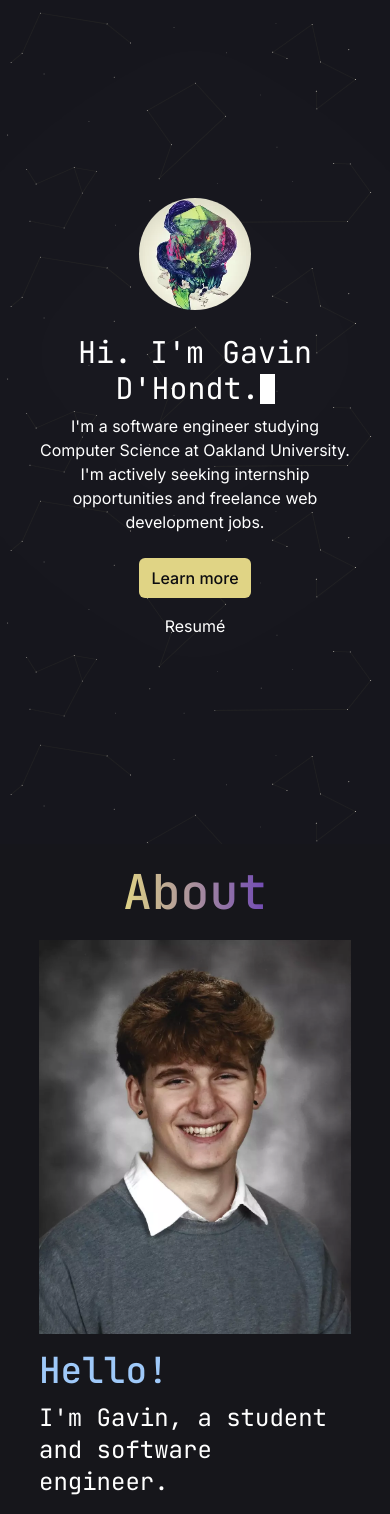
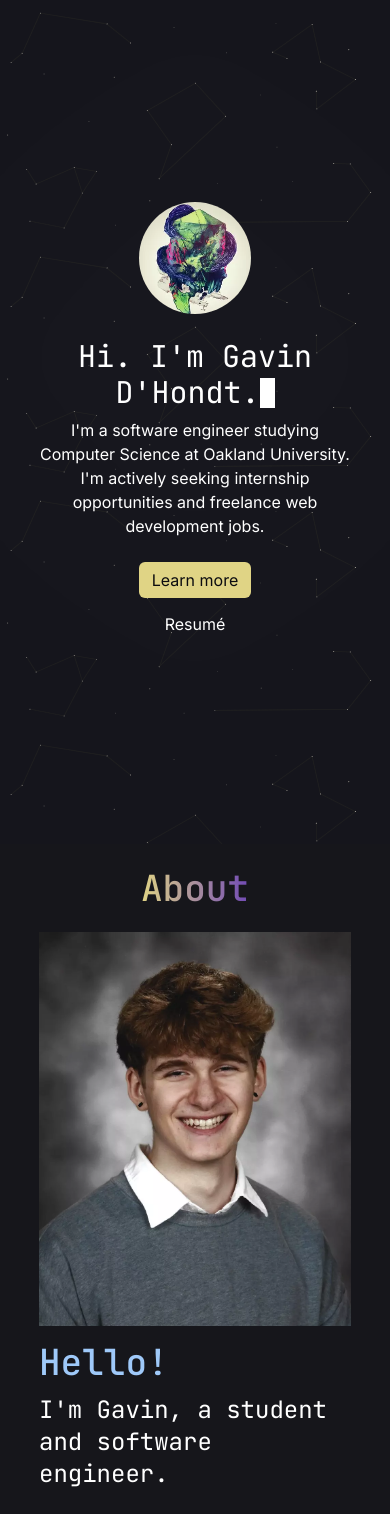
Before and after one commit to declspecl/old-portfolio, a Next.js app: page / in a window 390 px wide. Shown: the top 1514 px of the page. Built offline with nearby package versions, Linux system fonts and the light colour scheme.

Commit message:
updated background scroll behavior and slightly changed hero buttons

```diff
--- a/src/components/Background/Background.tsx
+++ b/src/components/Background/Background.tsx
@@ -3,14 +3,15 @@
 import clsx from "clsx";
 import React, { useState, useEffect } from "react";
 
-const SCALE_FACTOR = 0.09;
+const SCALE_FACTOR = 0.12;
+const PORTRAIT_SCALE_MULTIPLIER = 2.5;
 
 export default function Background() {
     const [scale, setScale] = useState(1.0);
 
     useEffect(() => {
         function updateBackgroundScale() {
-            const realScaleFactor = (window.innerHeight > window.innerWidth) ? SCALE_FACTOR * 2 : SCALE_FACTOR;
+            const realScaleFactor = (window.innerHeight > window.innerWidth) ? SCALE_FACTOR * PORTRAIT_SCALE_MULTIPLIER : SCALE_FACTOR;
 
             const newScale = 1 + ((window.document.documentElement.scrollTop / 1000) * realScaleFactor);
 
@@ -28,8 +29,8 @@ export default function Background() {
         <div
             style={{ "--scale": scale } as React.CSSProperties}
             className={clsx(
-                "fixed left-0 bottom-0 w-full h-full scale-[var(--scale)] z-10 bg-background",
-                "bg-starfield bg-contain bg-repeat"
+                "fixed left-0 bottom-0 w-full h-full scale-[var(--scale)] z-10 bg-background transition-[transform] duration-300 ease-out opacity-90",
+                "bg-starfield bg-contain bg-repeata"
             )}
         />
     );
--- a/src/components/Hero/Hero.tsx
+++ b/src/components/Hero/Hero.tsx
@@ -61,12 +61,12 @@ export default function Hero() {
                     inter.className
                 )}>
                     <div className={clsx(
-                        "basis-0 grow px-3 py-2 bg-secondary rounded-md transition-[background-color]",
+                        "basis-0 grow px-3 py-1.5 bg-secondary rounded-md transition-[background-color]",
                         "hover:bg-secondary-200"
                     )}>
                         <a
                             href="#about"
-                            className="inline-block min-w-[10ex] text-background-950 font-medium text-center"
+                            className="inline-block min-w-[10ex] text-background-950 text-center"
                         >
                             Learn more
                         </a>
@@ -80,7 +80,7 @@ export default function Hero() {
                             href="/resume.pdf"
                             target="_blank"
                             className={clsx(
-                                "mx-3 my-2 inline-block min-w-[10ex] text-text text-center",
+                                "mx-3 my-1.5 inline-block min-w-[10ex] text-text text-center",
                                 "hover:underline"
                             )}
                         >
--- a/src/components/Typography/SectionText.tsx
+++ b/src/components/Typography/SectionText.tsx
@@ -14,7 +14,7 @@ export default function SectionText({ id, className, children }: SectionTextProp
                 id={id}
                 className={clsx(
                     "py-6 inline-block bg-gradient-to-r from-secondary to-accent-500 text-text font-medium text-opacity-0 bg-clip-text text-center transition-[opacity,transform]",
-                    "text-5xl",
+                    "text-4xl",
                     "xl:text-[3.4rem]",
                     jbMono.className,
                     className
```
